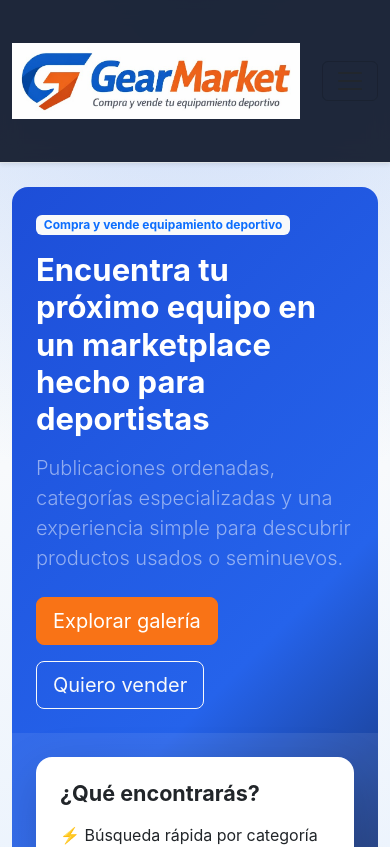
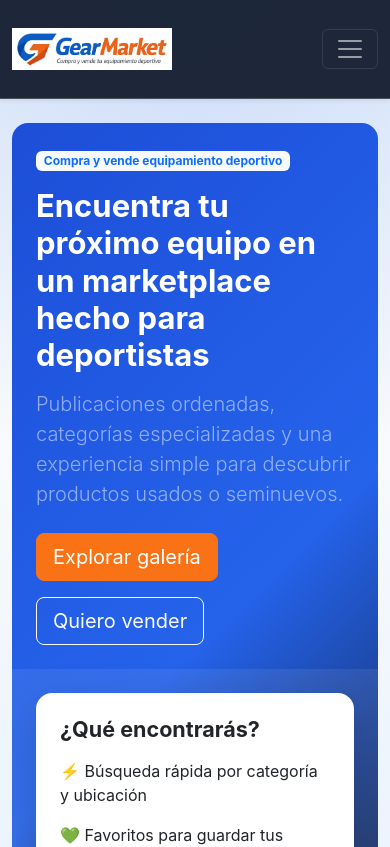
Before and after one commit to aepenalver/gearmarket, a React (Vite) app in the folder client/: page / in a window 390 px wide. Shown: the top 847 px of the page. Built offline with nearby package versions, Linux system fonts and the light colour scheme; no server answers.

Commit message:
Se corrige el comportamiento del navbar en mobile, se cambia tema a dark para que se vea. se renderiza el logo para versión mobile.

```diff
--- a/client/src/components/Navbar.jsx
+++ b/client/src/components/Navbar.jsx
@@ -11,7 +11,7 @@ function Navbar() {
   };
 
   return (
-    <nav className="navbar navbar-expand-lg border-bottom sticky-top shadow-sm custom-navbar">
+    <nav className="navbar navbar-expand-lg border-bottom sticky-top shadow-sm custom-navbar" data-bs-theme="dark">
       <div className="container py-1">
         <Link className="navbar-brand fw-bold text-primary" to="/">
           <img src="/logo1.jpeg" alt="GearMarket Logo" className="navbar-logo" />
--- a/client/src/index.css
+++ b/client/src/index.css
@@ -202,3 +202,26 @@ footer {
     min-height: 280px;
   }
 }
+
+@media (max-width: 991.98px) {
+  .navbar-logo {
+    width: 10rem;
+    height: 4rem;
+  }
+
+  .custom-navbar .navbar-collapse {
+    padding-top: 0.75rem;
+    padding-bottom: 0.5rem;
+  }
+
+  .custom-navbar .navbar-nav {
+    align-items: flex-start !important;
+    gap: 0.25rem;
+  }
+
+  .custom-navbar .nav-item,
+  .custom-navbar .nav-link,
+  .custom-navbar .btn {
+    width: 100%;
+  }
+}
--- a/client/src/main.jsx
+++ b/client/src/main.jsx
@@ -2,6 +2,7 @@ import React from 'react';
 import ReactDOM from 'react-dom/client';
 import { BrowserRouter } from 'react-router-dom';
 import 'bootstrap/dist/css/bootstrap.min.css';
+import 'bootstrap/dist/js/bootstrap.bundle.min.js';
 import './index.css';
 import App from './App';
 import { AppProvider } from './context/AppContext';
@@ -13,5 +14,5 @@ ReactDOM.createRoot(document.getElementById('root')).render(
         <App />
       </AppProvider>
     </BrowserRouter>
-  </React.StrictMode>,
+  </React.StrictMode>
 );
```
Also changed, not shown: 1 other file (tests, documents, lock files or other folders).
